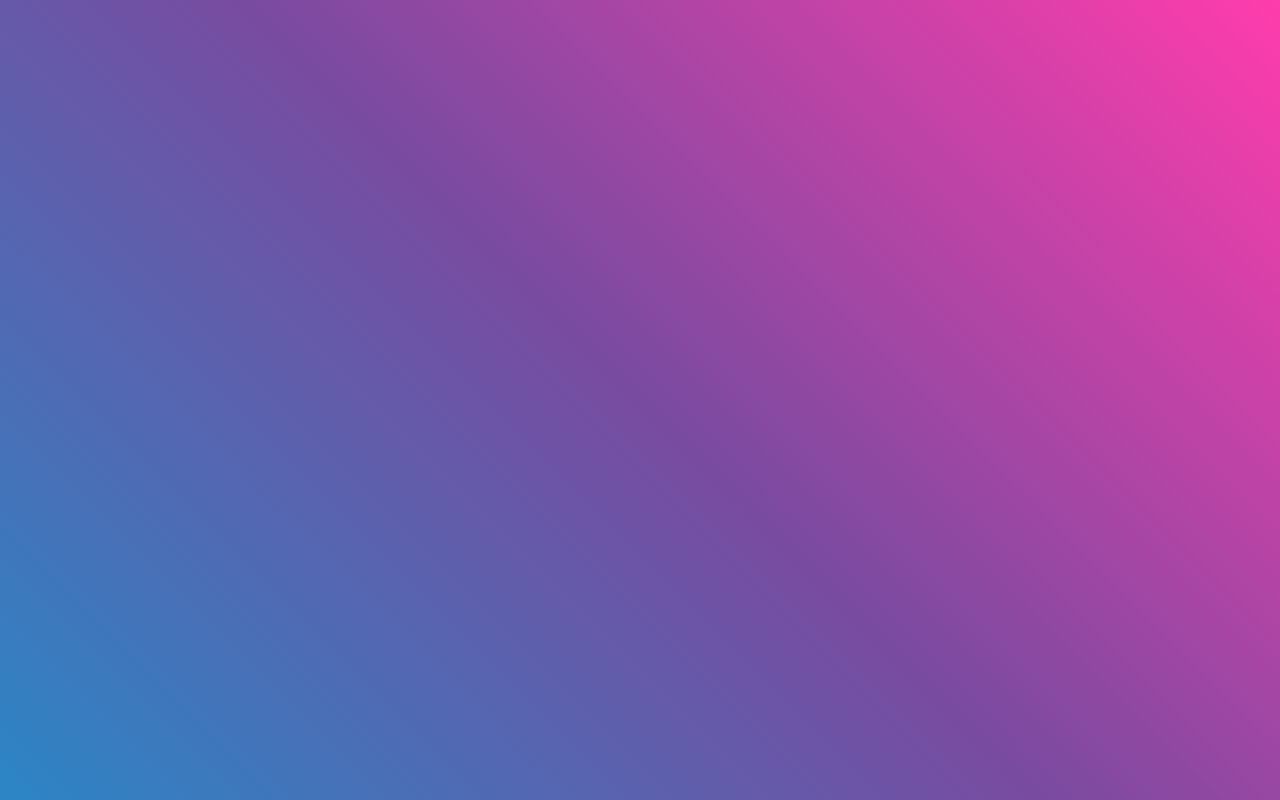
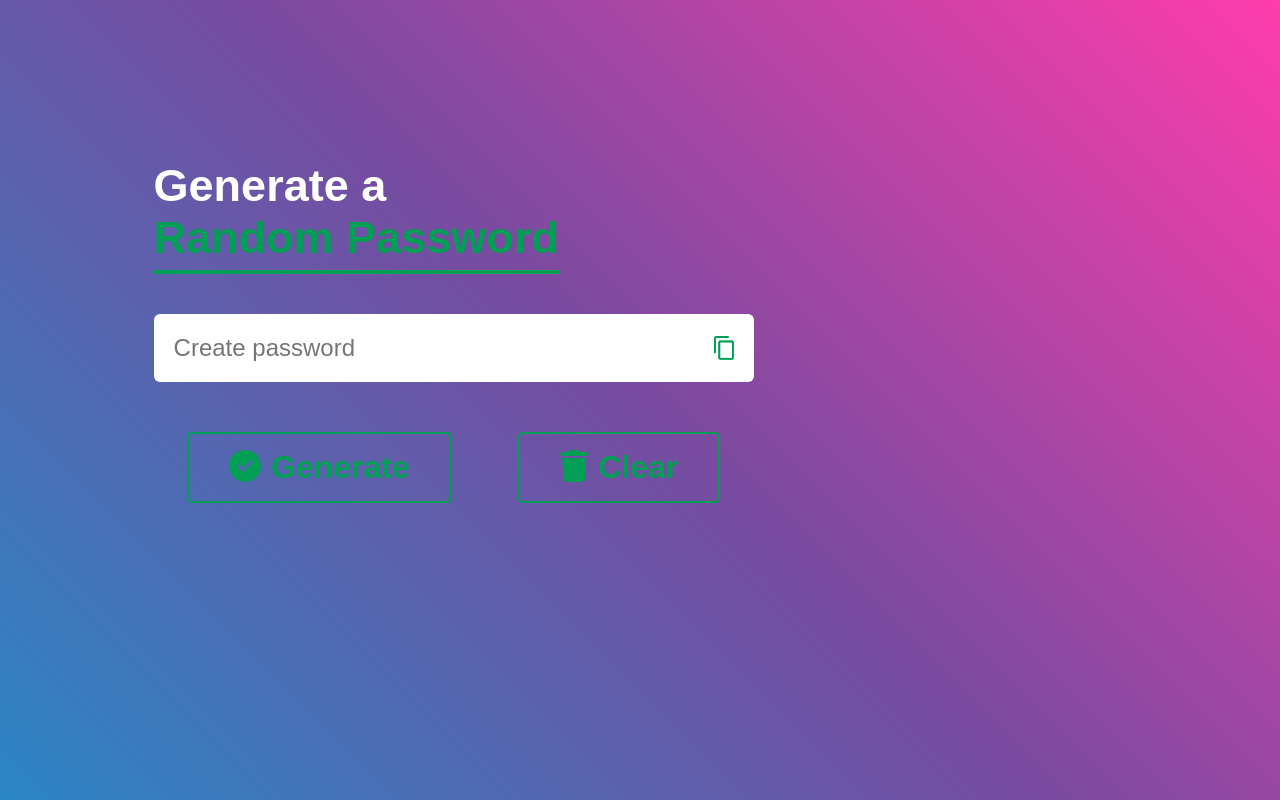
Before and after one commit to MFaizanali2/Random-Password-Generator, a plain HTML site: page index.html in a window 1280 px wide. Drawn offline with Linux system fonts and the light colour scheme.

Commit message:
incomplete working
continue

```diff
--- a/app.js
+++ b/app.js
@@ -0,0 +1,40 @@
+
+let input = document.getElementById("input");
+// let length = 12;
+
+function Generate(){
+    let uppercase = "ABCDEFGHIJKLMNOPQRSTUVWXYZ";
+    let lowercase = "abcdefghijklmnopqrstuvwxyz";
+    let number = "0123456789";
+    let symbol = "@#$%^&*()_+}{|\/][~`.,?;:=-";
+    let all = uppercase + lowercase + number + symbol;
+
+    let replace = Math.random()*all.length;
+    let round = Math.floor(replace);
+    let some = all[round];
+
+    let gen = document.querySelector("input");
+    gen.innerText = some;
+
+    // inputbox += Math.floor(Math.random()*uppercase.length);
+    // inputbox += Math.floor(Math.random()*lowercase.length);
+    // inputbox += Math.floor(Math.random()*number.length);
+    // inputbox += Math.floor(Math.random()*symbol.length);
+    // for(){
+    //     inputbox += Math.floor(Math.random()*all.length);
+    // }
+
+    // inputbox += input;
+}
+
+function copy(){
+    let input = document.getElementById("input");
+    input.select()
+    document.execCommand("copy");
+
+}
+
+function Clear(){
+    let input = document.getElementById("input");
+    input.value ="";
+}
--- a/index.html
+++ b/index.html
@@ -14,6 +14,18 @@
 
 <body>
 
+    <div id="container">
+        <h1>Generate a <br> <span>Random Password </span></h1>
+        <div id="display">
+            <input type="text" id="input" placeholder="Create password" >
+            <img src="images/copy.png" onclick="copy();">
+        </div>
+        <div id="btn">
+        <button onclick="Generate();" id="gen"><i class="fa-solid fa-circle-check"></i>Generate</button>
+        <button onclick="Clear();" id="clr"><i class="fa-solid fa-trash"></i>Clear</button>
+        </div>
+    </div>
+
 </body>
 
 </html>
--- a/style.css
+++ b/style.css
@@ -1,18 +1,106 @@
-*{
+@import url('https://fonts.googleapis.com/css2?family=Poppins:ital,wght@0,100;0,200;0,300;0,400;0,500;0,600;0,700;0,800;0,900;1,100;1,200;1,300;1,400;1,500;1,600;1,700;1,800;1,900&display=swap');
+* {
     margin: 0;
     padding: 0;
     box-sizing: border-box;
 }
-html,body{
+
+html,
+body {
     width: 100%;
     height: 100%;
     font-family: sans-serif;
 }
-body{
+
+body {
     /* background-color: #8EC5FC;
     background-image: linear-gradient(170deg, #8EC5FC 75%, yellowgreen 100%); */
     background-color: #FF3CAC;
     background-image: linear-gradient(225deg, #FF3CAC 0%, #784BA0 50%, #2B86C5 100%);
-
-
 }
+#container{
+    width: 500px;
+    height: 400px;
+    position: absolute;
+    top: 20%;
+    left: 12%;
+    min-width: 600px;
+}
+h1{
+    font-size: 45px;
+    font-weight: bold;
+    color: #fff;
+}
+h1 span{
+    /* color: #019f55; */
+    color: #019f55;
+    border-bottom: 4px solid #019f55;
+    padding-bottom: 7px;
+}
+#display{
+    width: 100%;
+    background-color: #fff;
+    color: #333;
+    margin-bottom: 30px;
+    margin-top: 50px;
+    padding: 20px 20px;
+    border-radius: 6px;
+    display: flex;
+    justify-content: space-between;
+    align-items: center;
+}
+#display input{
+    border: none;
+    outline: none;
+    font-size: 24px;
+}
+#display img{
+    width: 20px;
+    cursor: pointer;
+}
+#btn{
+    margin-top: 50px;
+    margin-bottom: 20px;
+    display: flex;
+    align-items: left;
+    justify-content: space-around;
+}
+#btn button{
+    border: 2px solid #019f55;
+    outline: none;
+    background-color: transparent;
+    font-size: 32px;
+    cursor: pointer;
+    font-weight: bolder;
+    padding: 15px 40px;
+    border-radius: 5px;
+    color: #019f55;
+}
+#btn button:hover{
+    border: none;
+    background-color: #019f55;
+    color: #fff;
+    box-shadow: 0 0 10px #019f55, 0 0 20px #019f55, 0 0 40px #019f55;
+}
+/* #btn button i:hover{
+    color: #fff;
+} */
+#btn #gen{
+    text-align: center;
+}
+#btn button i{
+    margin-right: 10px;
+}
+#btn #gen img{
+    margin: 5px 5px;
+}
+#btn button img{
+    width: 15px;
+}
+/* #btn button i {
+    width: 20px;
+    color: #019f55;
+    font-size: 22px;
+    font-weight: bolder;
+    margin: 8px;
+} */
```
